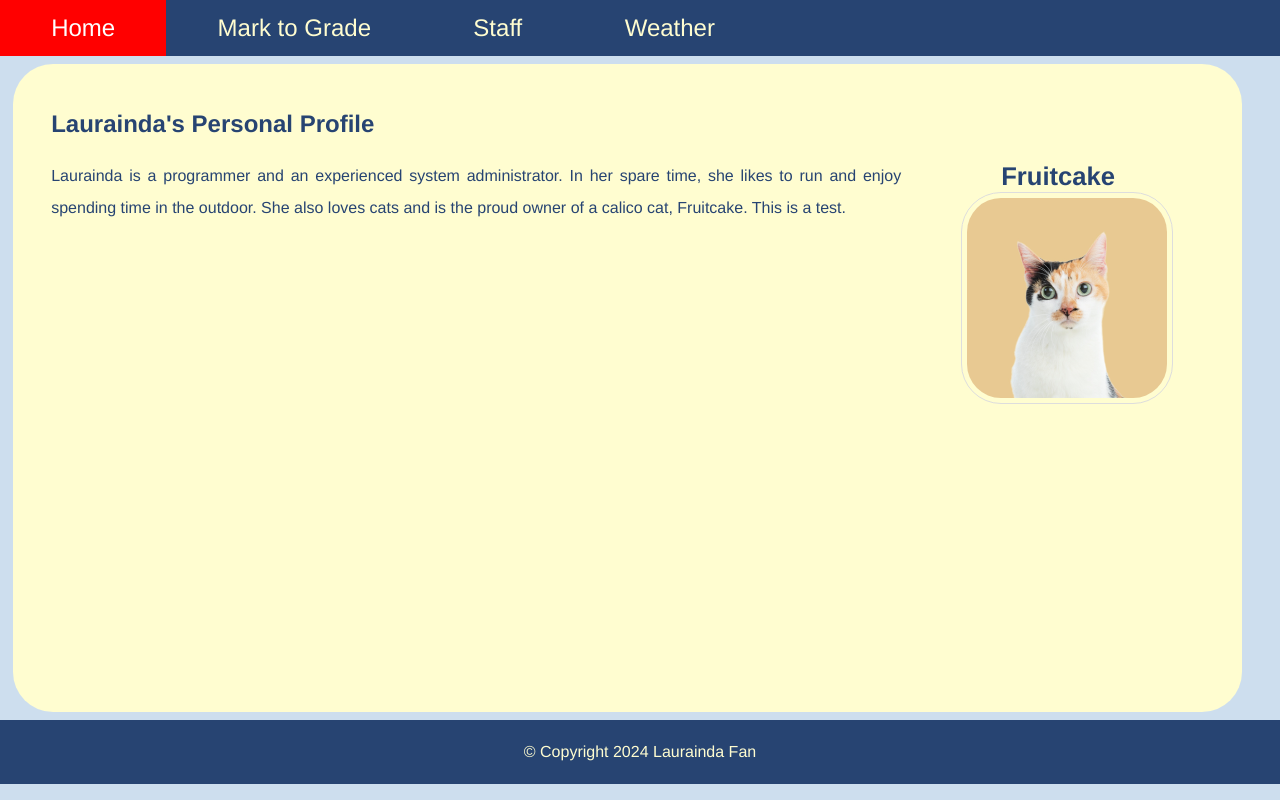
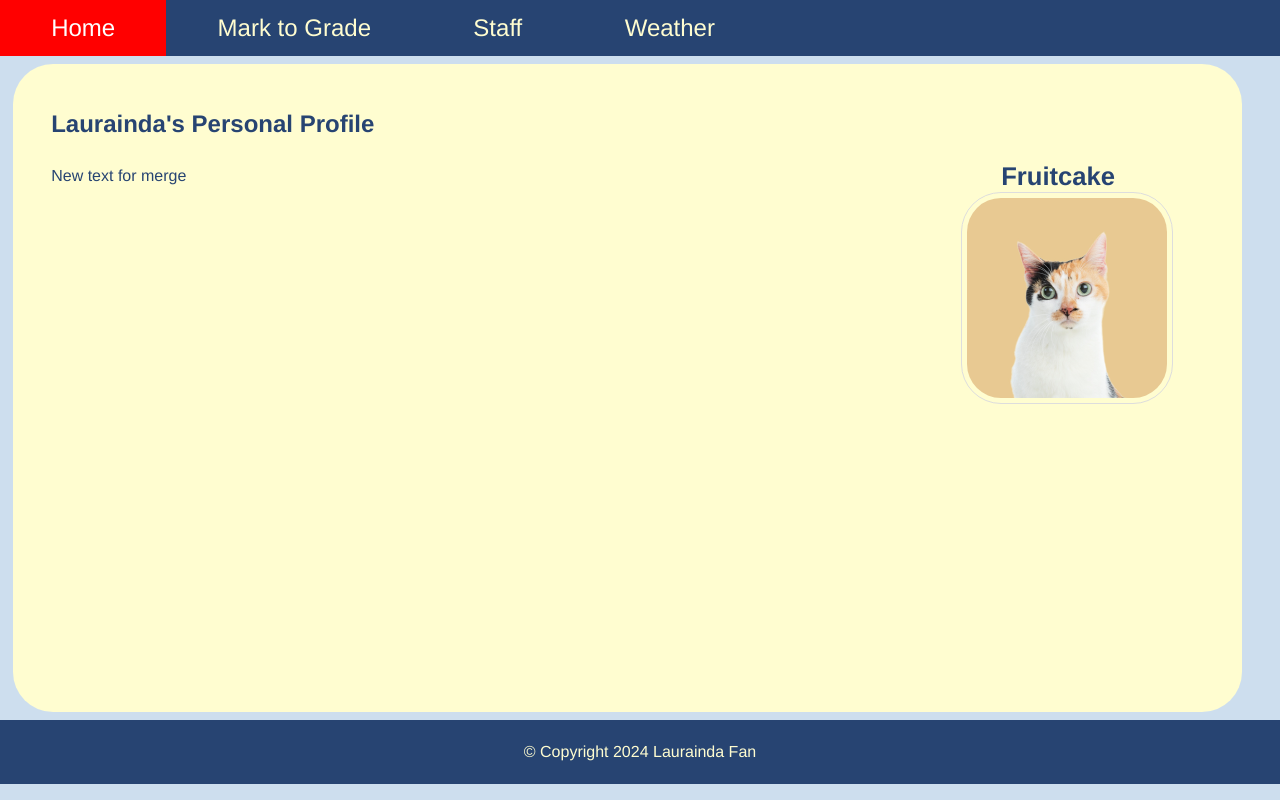
Before and after one commit to laura-bvc/Test-share, a plain HTML site: page index.html in a window 1280 px wide. Drawn offline with nearby package versions, Linux system fonts and the light colour scheme.

Commit message:
Testing merge
test merge Sep 2024

```diff
--- a/index.html
+++ b/index.html
@@ -33,9 +33,7 @@
 				<img src="Fruitcake.jpeg" alt="Fruitcake">
 			</div>
 
-			<p>Laurainda is a programmer and an experienced system administrator. In her spare time,
-			she likes to run and enjoy spending time in the outdoor. She also loves cats and is
-			the proud owner of a calico cat, Fruitcake. This is a test.</p>
+			<p>New text for merge</p>
 
 		</div>
 
```
